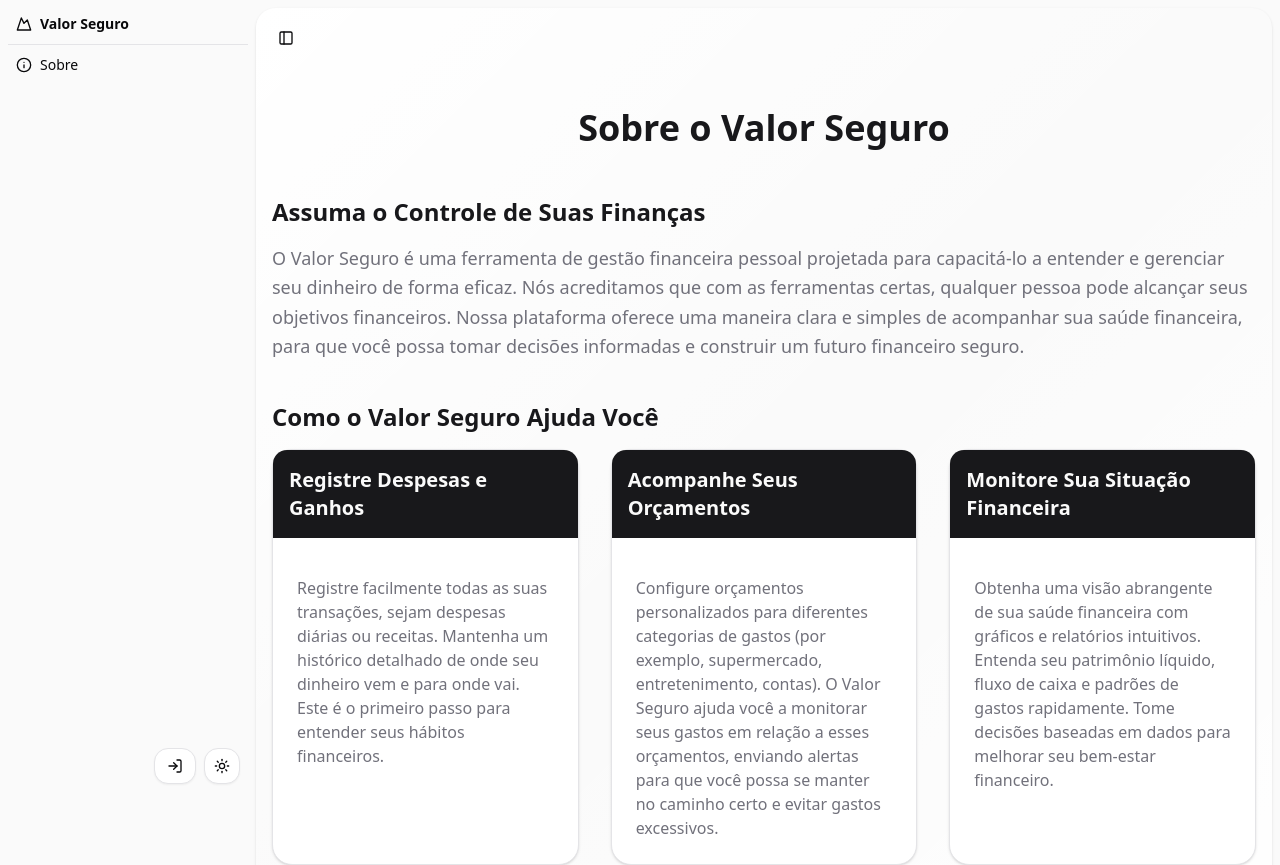
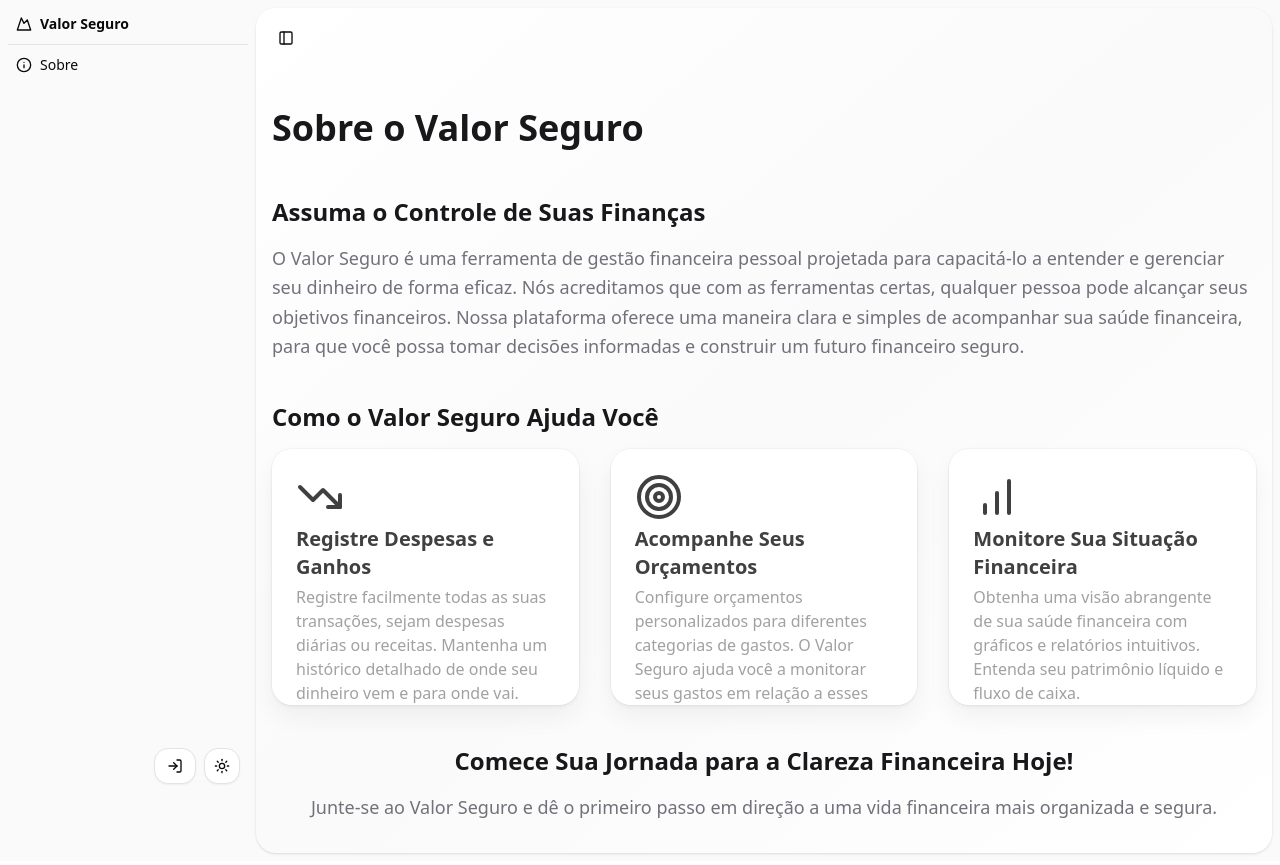
Before and after one commit to davidbasilefilho/valor-seguro, a Next.js app: page /about in a window 1280 px wide. Shown: the top 865 px of the page. Built offline with nearby package versions, Linux system fonts and the light colour scheme; no server answers.

Commit message:
refactor: update About page layout with BentoGrid and BentoCard components, enhance theme provider for dark mode support, and improve button styles

```diff
--- a/src/app/about/page.tsx
+++ b/src/app/about/page.tsx
@@ -1,14 +1,15 @@
-import { Card, CardHeader, CardTitle, CardContent } from "@/components/ui/card";
+import { BarChart, Target, TrendingDown } from "lucide-react";
+import { BentoCard, BentoGrid } from "@/components/magicui/bento-grid";
 
 export default function About() {
 	return (
 		<div className="container mx-auto px-4 py-8">
-			<h1 className="text-4xl font-bold text-center mb-12 text-primary">
+			<h1 className="text-4xl font-bold text-left md:text-left mb-12 text-primary">
 				Sobre o Valor Seguro
 			</h1>
 
 			<section className="mb-10">
-				<h2 className="text-2xl font-semibold mb-4 text-accent-foreground">
+				<h2 className="text-2xl font-semibold mb-4 text-accent-foreground text-left">
 					Assuma o Controle de Suas Finanças
 				</h2>
 				<p className="text-lg text-muted-foreground leading-relaxed">
@@ -23,58 +24,34 @@ export default function About() {
 			</section>
 
 			<section className="mb-10">
-				<h2 className="text-2xl font-semibold mb-4 text-accent-foreground">
+				<h2 className="text-2xl font-semibold mb-4 text-accent-foreground text-left">
 					Como o Valor Seguro Ajuda Você
 				</h2>
-				<div className="grid md:grid-cols-3 gap-8">
-					<Card>
-						<CardHeader>
-							<CardTitle className="text-xl font-semibold text-primary-foreground bg-primary rounded-t-md -m-6 p-4 mb-2">
-								Registre Despesas e Ganhos
-							</CardTitle>
-						</CardHeader>
-						<CardContent>
-							<p className="text-muted-foreground">
-								Registre facilmente todas as suas transações, sejam despesas
-								diárias ou receitas. Mantenha um histórico detalhado de onde seu
-								dinheiro vem e para onde vai. Este é o primeiro passo para
-								entender seus hábitos financeiros.
-							</p>
-						</CardContent>
-					</Card>
-					<Card>
-						<CardHeader>
-							<CardTitle className="text-xl font-semibold text-primary-foreground bg-primary rounded-t-md -m-6 p-4 mb-2">
-								Acompanhe Seus Orçamentos
-							</CardTitle>
-						</CardHeader>
-						<CardContent>
-							<p className="text-muted-foreground">
-								Configure orçamentos personalizados para diferentes categorias
-								de gastos (por exemplo, supermercado, entretenimento, contas). O
-								Valor Seguro ajuda você a monitorar seus gastos em relação a
-								esses orçamentos, enviando alertas para que você possa se manter
-								no caminho certo e evitar gastos excessivos.
-							</p>
-						</CardContent>
-					</Card>
-					<Card>
-						<CardHeader>
-							<CardTitle className="text-xl font-semibold text-primary-foreground bg-primary rounded-t-md -m-6 p-4 mb-2">
-								Monitore Sua Situação Financeira
-							</CardTitle>
-						</CardHeader>
-						<CardContent>
-							<p className="text-muted-foreground">
-								Obtenha uma visão abrangente de sua saúde financeira com
-								gráficos e relatórios intuitivos. Entenda seu patrimônio
-								líquido, fluxo de caixa e padrões de gastos rapidamente. Tome
-								decisões baseadas em dados para melhorar seu bem-estar
-								financeiro.
-							</p>
-						</CardContent>
-					</Card>
-				</div>
+				<BentoGrid className="gap-8">
+					<BentoCard
+						name="Registre Despesas e Ganhos"
+						description="Registre facilmente todas as suas transações, sejam despesas diárias ou receitas. Mantenha um histórico detalhado de onde seu dinheiro vem e para onde vai."
+						background={<div className="absolute inset-0" />}
+						className="col-span-3 lg:col-span-1 bg-card border-border"
+						Icon={TrendingDown}
+					/>
+
+					<BentoCard
+						name="Acompanhe Seus Orçamentos"
+						description="Configure orçamentos personalizados para diferentes categorias de gastos. O Valor Seguro ajuda você a monitorar seus gastos em relação a esses orçamentos."
+						background={<div className="absolute inset-0" />}
+						className="col-span-3 lg:col-span-1 bg-card border-border"
+						Icon={Target}
+					/>
+
+					<BentoCard
+						name="Monitore Sua Situação Financeira"
+						description="Obtenha uma visão abrangente de sua saúde financeira com gráficos e relatórios intuitivos. Entenda seu patrimônio líquido e fluxo de caixa."
+						background={<div className="absolute inset-0" />}
+						className="col-span-3 lg:col-span-1 bg-card border-border"
+						Icon={BarChart}
+					/>
+				</BentoGrid>
 			</section>
 
 			<section className="text-center">
--- a/src/app/globals.css
+++ b/src/app/globals.css
@@ -81,6 +81,13 @@
 
 :root {
 	--radius: 1rem;
+	/* Font tokens used by the app; can be overridden by a registry/theme */
+	--font-geist-sans:
+		ui-sans-serif, system-ui, -apple-system, "Segoe UI", Roboto,
+		"Helvetica Neue", Arial;
+	--font-geist-mono:
+		ui-monospace, SFMono-Regular, Menlo, Monaco, "Roboto Mono", "Courier New",
+		monospace;
 	--background: oklch(1 0 0);
 	--foreground: oklch(0.141 0.005 285.823);
 	--card: oklch(1 0 0);
--- a/src/app/page.tsx
+++ b/src/app/page.tsx
@@ -1,19 +1,19 @@
-import { BentoGrid, BentoCard } from "@/components/magicui/bento-grid";
-import { AnimatedGradientText } from "@/components/magicui/animated-gradient-text";
 import {
 	Activity,
+	BarChart,
+	Target,
 	TrendingDown,
 	TrendingUp,
-	Target,
-	BarChart,
 } from "lucide-react";
+import { AnimatedGradientText } from "@/components/magicui/animated-gradient-text";
+import { BentoCard, BentoGrid } from "@/components/magicui/bento-grid";
 
 export default function Home() {
 	const features = [
 		{
 			name: "Controle de Despesas",
 			description: "Registre e categorize suas despesas facilmente.",
-			href: "/",
+			href: "/about",
 			cta: "Saiba Mais",
 			className: "col-span-3 lg:col-span-1",
 			background: (
@@ -23,7 +23,7 @@ export default function Home() {
 		{
 			name: "Visualização de Ganhos",
 			description: "Acompanhe seus ganhos e fontes de renda.",
-			href: "/",
+			href: "/about",
 			cta: "Saiba Mais",
 			className: "col-span-3 lg:col-span-1",
 			background: (
@@ -33,7 +33,7 @@ export default function Home() {
 		{
 			name: "Orçamentos Inteligentes",
 			description: "Crie orçamentos para diferentes categorias e metas.",
-			href: "/",
+			href: "/about",
 			cta: "Saiba Mais",
 			className: "col-span-3 lg:col-span-1",
 			background: (
@@ -43,7 +43,7 @@ export default function Home() {
 		{
 			name: "Relatórios Gráficos",
 			description: "Visualize seus dados financeiros com gráficos interativos.",
-			href: "/",
+			href: "/about",
 			cta: "Saiba Mais",
 			className: "col-span-3 lg:col-span-3",
 			background: (
--- a/src/components/magicui/bento-grid.tsx
+++ b/src/components/magicui/bento-grid.tsx
@@ -1,7 +1,7 @@
 import { ArrowRightIcon } from "@radix-ui/react-icons";
+import Link from "next/link";
 import type { ComponentPropsWithoutRef, ReactNode } from "react";
-
-import { Button } from "@/components/ui/button";
+import { buttonVariants } from "@/components/ui/button";
 import { cn } from "@/lib/utils";
 
 interface BentoGridProps extends ComponentPropsWithoutRef<"div"> {
@@ -15,8 +15,8 @@ interface BentoCardProps extends ComponentPropsWithoutRef<"div"> {
 	background: ReactNode;
 	Icon: React.ElementType;
 	description: string;
-	href: string;
-	cta: string;
+	href?: string;
+	cta?: string;
 }
 
 const BentoGrid = ({ children, className, ...props }: BentoGridProps) => {
@@ -64,18 +64,25 @@ const BentoCard = ({
 			<p className="max-w-lg text-neutral-400">{description}</p>
 		</div>
 
+		{href && cta ? (
 			<div
 				className={cn(
 					"pointer-events-none absolute bottom-0 flex w-full translate-y-10 transform-gpu flex-row items-center p-4 opacity-0 transition-all duration-300 group-hover:translate-y-0 group-hover:opacity-100",
 				)}
 			>
-			<Button variant="ghost" asChild size="sm" className="pointer-events-auto">
-				<a href={href}>
+				<Link
+					href={href}
+					className={buttonVariants({
+						variant: "ghost",
+						size: "sm",
+						className: "pointer-events-auto",
+					})}
+				>
 					{cta}
 					<ArrowRightIcon className="ms-2 h-4 w-4 rtl:rotate-180" />
-				</a>
-			</Button>
+				</Link>
 			</div>
+		) : null}
 		<div className="pointer-events-none absolute inset-0 transform-gpu transition-all duration-300 group-hover:bg-black/[.03] group-hover:dark:bg-neutral-800/10" />
 	</div>
 );
--- a/src/components/theme-provider.tsx
+++ b/src/components/theme-provider.tsx
@@ -7,5 +7,15 @@ export function ThemeProvider({
 	children,
 	...props
 }: React.ComponentProps<typeof NextThemesProvider>) {
-	return <NextThemesProvider {...props}>{children}</NextThemesProvider>;
+	// Use class attribute so the `.dark` class is applied to <html> for shadcn variables
+	return (
+		<NextThemesProvider
+			attribute="class"
+			defaultTheme="system"
+			enableSystem
+			{...props}
+		>
+			{children}
+		</NextThemesProvider>
+	);
 }
--- a/src/components/ui/button.tsx
+++ b/src/components/ui/button.tsx
@@ -12,7 +12,7 @@ const buttonVariants = cva(
 				default:
 					"bg-primary text-primary-foreground shadow-xs hover:bg-primary/90",
 				destructive:
-					"bg-destructive text-white shadow-xs hover:bg-destructive/90 focus-visible:ring-destructive/20 dark:focus-visible:ring-destructive/40 dark:bg-destructive/60",
+					"bg-destructive text-destructive-foreground shadow-xs hover:bg-destructive/90 focus-visible:ring-destructive/20 dark:focus-visible:ring-destructive/40 dark:bg-destructive/60",
 				outline:
 					"border bg-background shadow-xs hover:bg-accent hover:text-accent-foreground dark:bg-input/30 dark:border-input dark:hover:bg-input/50",
 				secondary:
--- a/src/components/ui/card.tsx
+++ b/src/components/ui/card.tsx
@@ -7,9 +7,10 @@ function Card({ className, ...props }: React.ComponentProps<"div">) {
 		<div
 			data-slot="card"
 			className={cn(
-				"bg-card text-card-foreground flex flex-col gap-6 rounded-xl border py-6 shadow-sm",
+				"bg-card text-card-foreground flex flex-col gap-6 border py-6 shadow-sm",
 				className,
 			)}
+			style={{ borderRadius: "var(--radius)" }}
 			{...props}
 		/>
 	);
--- a/src/components/ui/input.tsx
+++ b/src/components/ui/input.tsx
@@ -8,7 +8,7 @@ function Input({ className, type, ...props }: React.ComponentProps<"input">) {
 			type={type}
 			data-slot="input"
 			className={cn(
-				"file:text-foreground placeholder:text-muted-foreground selection:bg-primary selection:text-primary-foreground dark:bg-input/30 border-input flex h-9 w-full min-w-0 rounded-md border bg-transparent px-3 py-1 text-base shadow-xs transition-[color,box-shadow] outline-none file:inline-flex file:h-7 file:border-0 file:bg-transparent file:text-sm file:font-medium disabled:pointer-events-none disabled:cursor-not-allowed disabled:opacity-50 md:text-sm",
+				"file:text-foreground placeholder:text-muted-foreground selection:bg-primary selection:text-primary-foreground dark:bg-input/30 border-input flex h-9 w-full min-w-0 rounded-md border bg-input/5 px-3 py-1 text-base shadow-xs transition-[color,box-shadow] outline-none file:inline-flex file:h-7 file:border-0 file:bg-transparent file:text-sm file:font-medium disabled:pointer-events-none disabled:cursor-not-allowed disabled:opacity-50 md:text-sm",
 				"focus-visible:border-ring focus-visible:ring-ring/50 focus-visible:ring-[3px]",
 				"aria-invalid:ring-destructive/20 dark:aria-invalid:ring-destructive/40 aria-invalid:border-destructive",
 				className,
```
Lines whose indentation alone changed are shown as unchanged.
